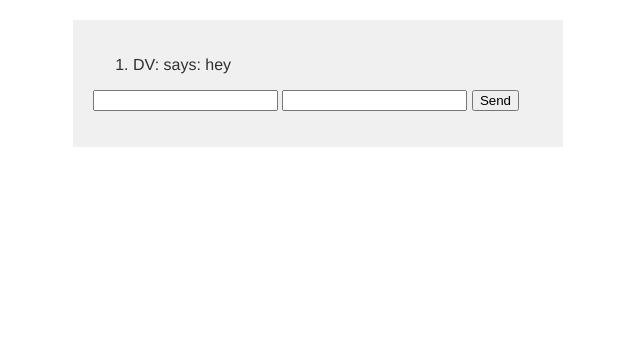
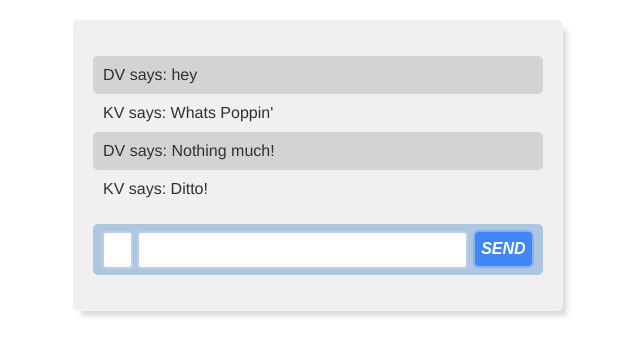
Before and after one commit to arslanah99/lhljsessentails, a plain HTML site: page index.html in a window 1280 px wide. Shown: the whole page, without its empty margins (322-962 px from the left). Drawn offline with Linux system fonts and the light colour scheme.

Commit message:
styled message board

```diff
--- a/index.html
+++ b/index.html
@@ -1,11 +1,14 @@
 <link rel="stylesheet" href="style.css">
 <main>
     <ol id="history">
-        <li>DV: says: hey</li>
+        <li id='odd'>DV says: hey</li>
+        <li id='even'>KV says: Whats Poppin'</li>
+        <li id='odd'>DV says: Nothing much!</li>
+        <li id='even'>KV says: Ditto!</li>
     </ol>
-    <form>
+    <form id='formBody'>
         <input id="initials">
         <input id="message">
-        <button>Send</button>
+        <button>SEND</button>
     </form>
 </main>
--- a/style.css
+++ b/style.css
@@ -9,5 +9,69 @@ main {
     background-color: #f0f0f0;
     margin: 20px auto;
     max-width: 450px;
-    padding: 20px
+    padding: 20px;
+    border-radius: 5px;
+    -webkit-box-shadow: 6px 7px 5px -2px rgba(219,219,219,1);
 }
+
+#odd{
+    padding: 10px;
+    background-color: lightgray;
+    border-radius: 5px;
+}
+
+#even{
+    padding:10px;
+}
+
+#initials{
+
+    width: 7%;
+    box-sizing: border-box;
+    border: 2px solid rgba(63, 127, 191, 0.37);
+    border-radius: 4px;
+    height: 5%;
+}
+
+#formBody{
+    background-color: #82b1ff;
+    padding-left: 9px;
+    padding-bottom: 6px;
+    padding-top: 6px;
+}
+
+#message{
+    width: 75%;
+    box-sizing: border-box;
+    border: 2px solid rgba(63, 127, 191, 0.37);
+    border-radius: 4px;
+    height: 5%;
+}
+
+button{
+    width: 14%;
+    height: 5%;
+    box-sizing: border-box;
+    border: 2px solid #82b1ff;
+    border-radius: 4px;
+    font-size: 1em;
+    background-color: #4286f4;
+    font-style: bold;
+    color: white;
+    font-style: oblique;
+    border-radius: 6px;
+    font-weight: bold;
+}
+
+ol li {
+    list-style-type: none;
+}
+
+#history{
+    padding-left:0px;
+}
+
+#formBody{
+    border-radius: 5px;
+    background-color:rgba(63, 127, 191, 0.37)
+}
```
